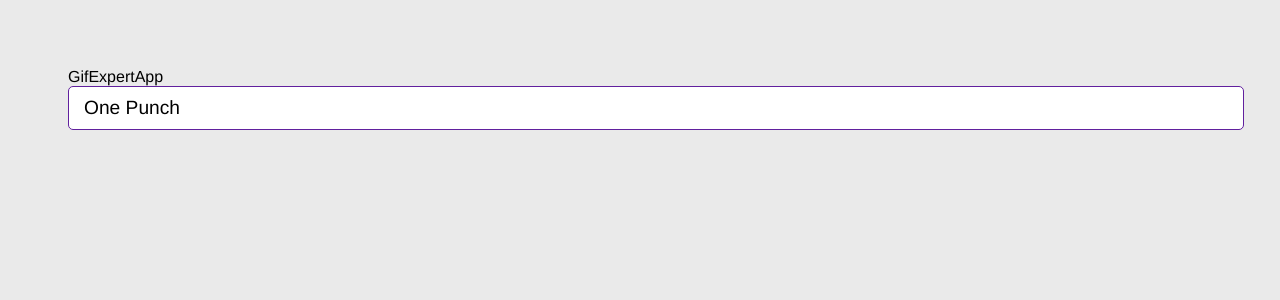
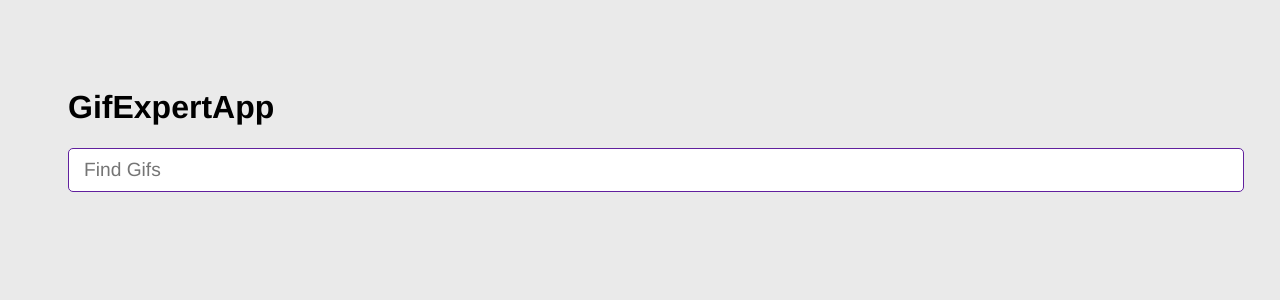
Before and after one commit to Cesar90/react-vite-typescript-testing, a React (Vite) app: page / in a window 1280 px wide. Shown: the top 300 px of the page. Built offline with nearby package versions, Linux system fonts and the light colour scheme.

Commit message:
Remove default value and use h1 for title

```diff
--- a/src/GifExpertApp.tsx
+++ b/src/GifExpertApp.tsx
@@ -12,7 +12,7 @@ export const GifExpertApp = () => {
 
   return (
     <>
-        <div>GifExpertApp</div>
+        <h1 className="">GifExpertApp</h1>
 
         <AddCategory
             onNewCategory={onAddCategory}
--- a/src/components/AddCategory.tsx
+++ b/src/components/AddCategory.tsx
@@ -6,7 +6,7 @@ interface IProps{
 }
 
 export const AddCategory:FC<IProps> = ({onNewCategory}) => {
-    const [inputValue, setInputValue] = useState<string>('One Punch')
+    const [inputValue, setInputValue] = useState<string>('')
 
     const onInputChange = ({target}: React.ChangeEvent<HTMLInputElement>) => {
         setInputValue(target.value)
```
